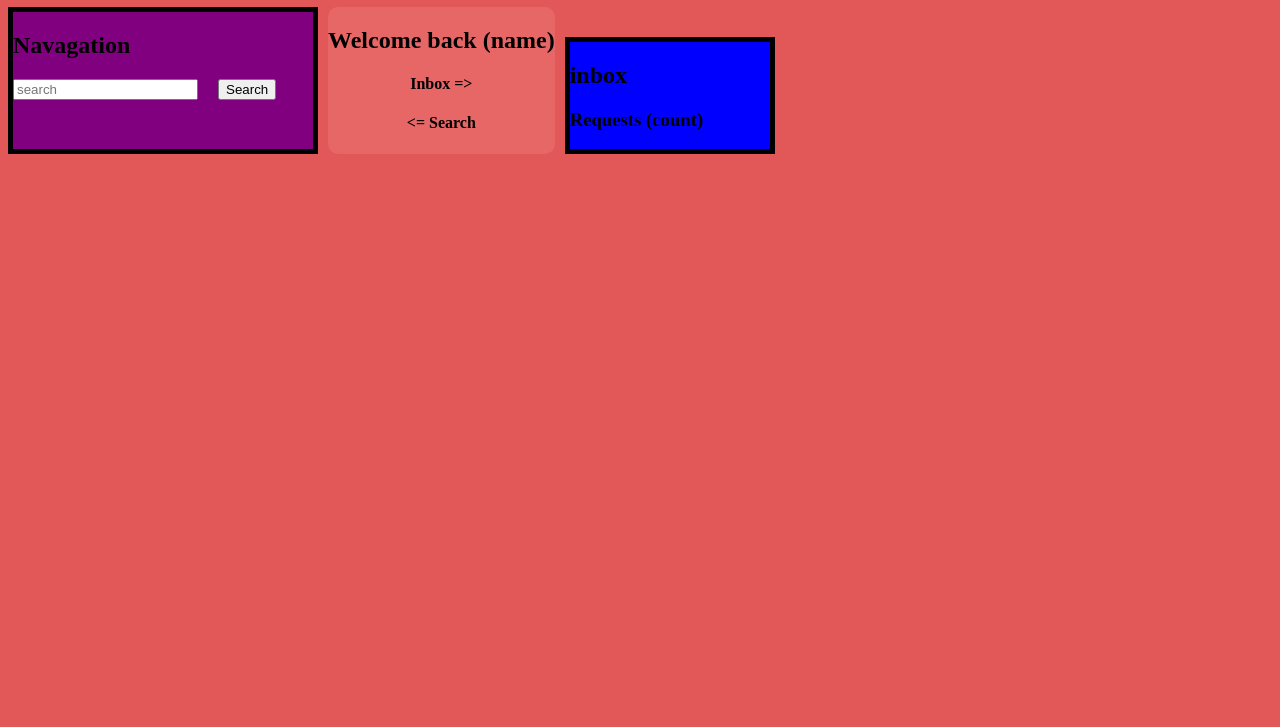
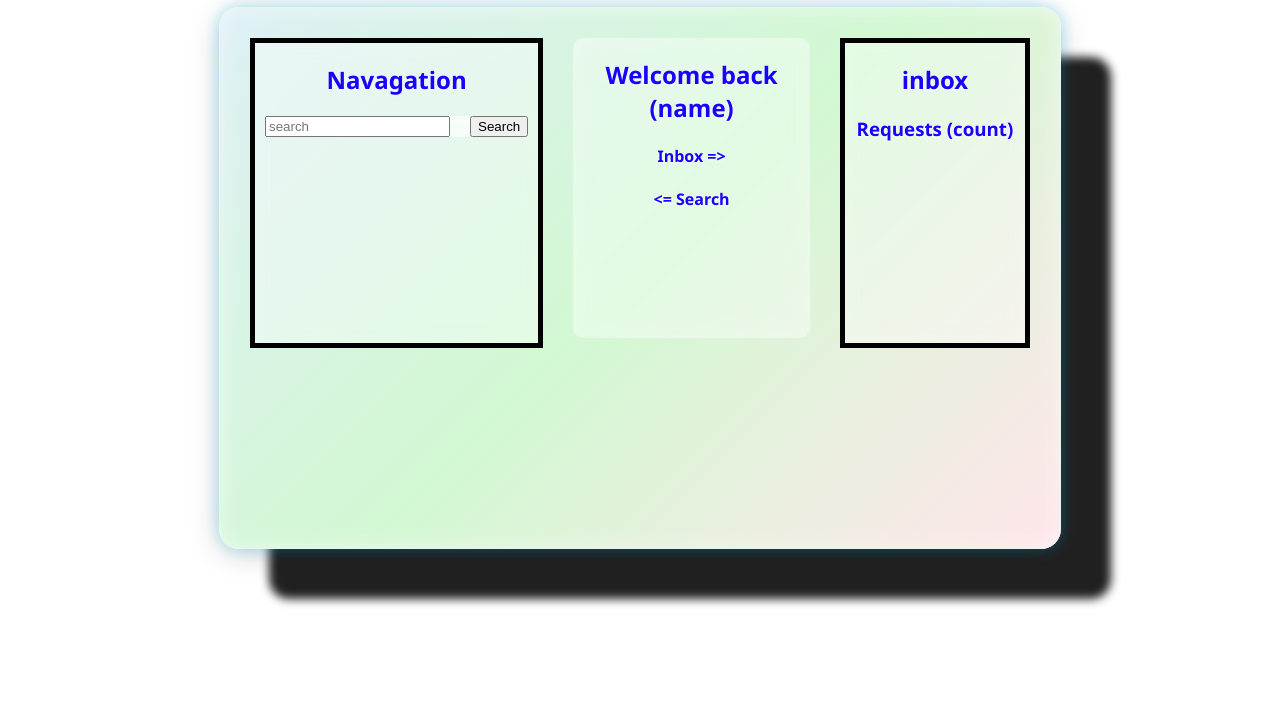
Before and after one commit to malikDev2/log-in-system, a plain HTML site: page frontend/dashboard.html in a window 1280 px wide. Shown: the part 73-800 px from the top of the page. Drawn offline with Linux system fonts and the light colour scheme.

Commit message:
added bubble effect to dashboard divs

```diff
--- a/frontend/dashboard.css
+++ b/frontend/dashboard.css
@@ -1,17 +1,78 @@
 html{
-    background: rgb(226, 87, 87);
+    background: rgb(255, 255, 255);
+    text-align: center;
 }
+
+
 
 .dash{
     display: flex;
     gap: 10px;
+    height: 500px;
+    border-radius: 20px;
+    box-shadow: inset;
+    background: rgba(255, 255, 255, 0.5);
+    backdrop-filter: blur(10px);
+    -webkit-backdrop-filter: blur(10px);
+    background-image:
+      linear-gradient(
+        135deg,
+        rgba(173, 216, 230, 0.4) 0%,
+        rgba(144, 238, 144, 0.4) 50%,
+        rgba(255, 192, 203, 0.4) 100%
+      );
+    border: 1px solid rgba(255, 255, 255, 0.3);
+    border-radius: 20px;
+    padding: 20px;
+
+    align-self: center;
+    width: 800px;
+    justify-self: center;
+    box-shadow:
+      0 0 15px rgba(0, 200, 255, 0.3), /* Blue glow */
+      inset 0 0 20px rgba(255, 255, 255, 0.5), /* Inner glow */
+      0 5px 30px rgba(0, 0, 0, 0.2), /* Drop shadow */
+      50px 50px 10px rgba(0, 0, 0, 0.874);
+
+    color:rgb(25, 0, 255);
+    font-family: 'Segoe UI', Tahoma, sans-serif;
+    text-shadow: 0 1px 2px rgba(255, 255, 255, 0.8);
+
+
+    transition: all 0.3s ease;
+}
+
+.dash:hover{
+    transform: scale(1.02);
+    box-shadow:
+      0 0 20px rgba(0, 200, 255, 0.5),
+      inset 0 0 25px rgba(255, 255, 255, 0.7),
+      0 8px 40px rgba(0, 0, 0, 0.25);
+  }
+
+.dash div{
+    max-height: 300px;
+    margin: 10px;
+    background: rgba(255, 255, 255, 0.5);
+    backdrop-filter: blur(10px);
+    -webkit-backdrop-filter: blur(10px);
+}
+
+.dash div:hover{
+    transform: scale(1.02);
+    box-shadow:
+      0 0 20px rgba(12, 244, 66, 0.829),
+      inset 0 0 25px rgba(255, 255, 255, 0.7),
+      0 8px 40px rgba(0, 0, 0, 0.25);
 }
 
 .nav{
     background: purple;
     width: 300px;
     border: 5px solid black;
+    text-align: center;
 }
+
 
 .search{
     display: flex;
@@ -23,6 +84,7 @@ html{
     width: 200px;
     border: 5px solid black;
     margin-top: 30px;
+    text-align: center;
 }
 
 .main{
```
Also changed, not shown: frontend/dashboard.html (+1 -0 lines), frontend/styles.css (line endings or trailing spaces).
